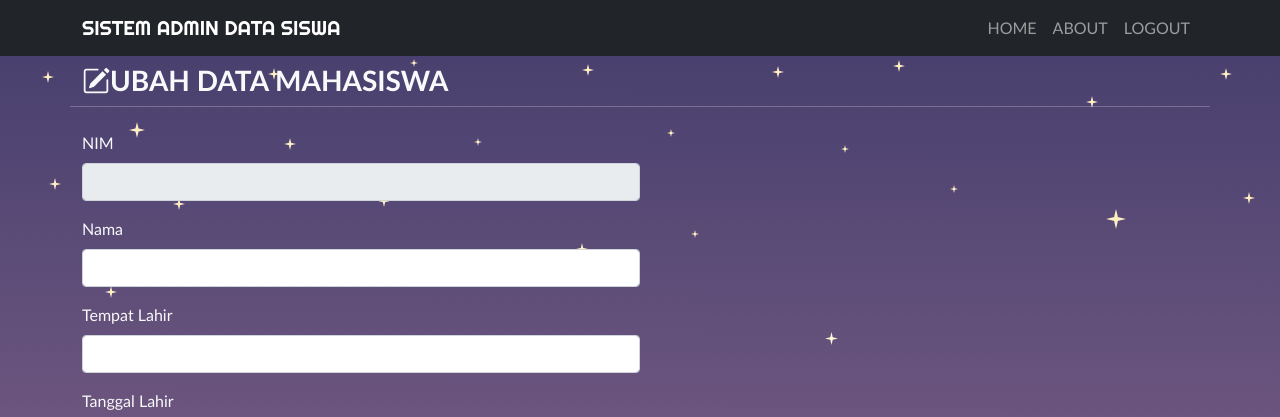
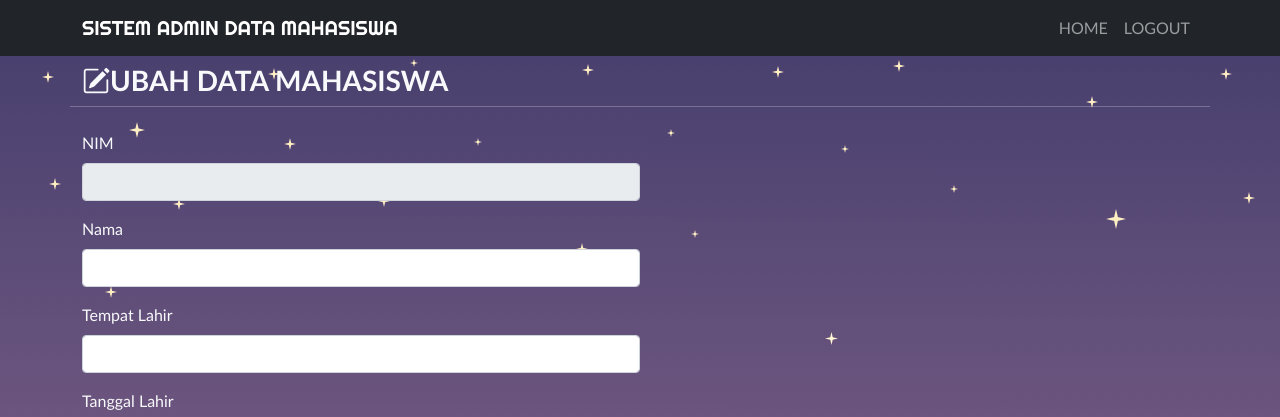
Before and after one commit to SINDIAYU9/WEB-CRUD, a PHP site: page /ubah.php?nim=1 in a window 1280 px wide. Shown: the top 417 px of the page. Run offline with PHP 8.4, Linux system fonts and the light colour scheme; the visitor is signed in with stand-in values (Sample User, id 1); data that the repository does not hold is empty; some libraries are stand-ins or nearby versions.

Commit message:
edit & hapus

```diff
--- a/WebCRUD-main/ubah.php
+++ b/WebCRUD-main/ubah.php
@@ -61,7 +61,7 @@ if (isset($_POST['ubah'])) {
      <!-- Navbar -->
      <nav class="navbar navbar-expand-lg navbar-dark bg-dark text-uppercase">
           <div class="container">
-               <a class="navbar-brand" href="index.php">Sistem Admin Data Siswa</a>
+               <a class="navbar-brand" href="index.php">Sistem Admin Data Mahasiswa</a>
                <button class="navbar-toggler" type="button" data-bs-toggle="collapse" data-bs-target="#navbarNav"
                     aria-controls="navbarNav" aria-expanded="false" aria-label="Toggle navigation">
                     <span class="navbar-toggler-icon"></span>
@@ -70,9 +70,6 @@ if (isset($_POST['ubah'])) {
                     <ul class="navbar-nav ms-auto">
                          <li class="nav-item">
                               <a class="nav-link" aria-current="page" href="index.php">Home</a>
-                         </li>
-                         <li class="nav-item">
-                              <a class="nav-link" href="#about">About</a>
                          </li>
                          <li class="nav-item">
                               <a class="nav-link" href="logout.php">Logout</a>
```
